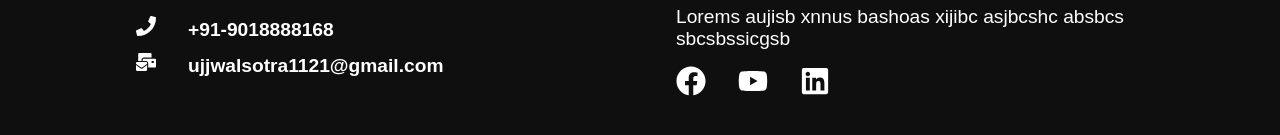
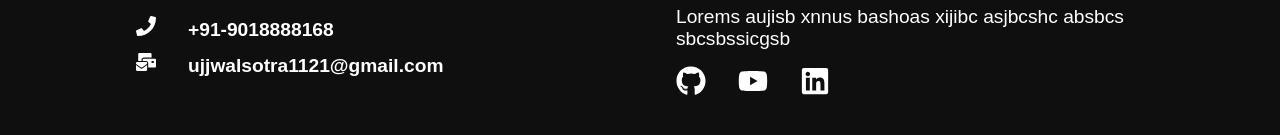
Before and after one commit to ujjwalsotra/Ujjwal_Portfolio, a React (Create React App) app: page /About in a window 1280 px wide. Shown: the part 619-754 px from the top of the page. Built offline with nearby package versions, Linux system fonts and the light colour scheme.

Commit message:
Added github logo

```diff
--- a/src/components/Footer.js
+++ b/src/components/Footer.js
@@ -1,6 +1,6 @@
 import React from 'react'
 import './stylesheet/Footer.css';
-import {FaHome, FaMailBulk, FaPhone,FaFacebook, FaYoutube, FaLinkedin} from 'react-icons/fa';
+import {FaHome, FaMailBulk, FaPhone, FaYoutube, FaLinkedin, FaGithub} from 'react-icons/fa';
 
 const Footer = () => {
   return (
@@ -30,7 +30,7 @@ const Footer = () => {
                 <h4>About the Company</h4>
                 <p>Lorems aujisb xnnus bashoas xijibc asjbcshc absbcs sbcsbssicgsb</p>
                 <div className='social'>
-                <FaFacebook size={30} style={{color:"#fff",marginRight:"2rem"}}/>
+                <FaGithub size={30} style={{color:"#fff",marginRight:"2rem"}}/>
                 <FaYoutube size={30} style={{color:"#fff",marginRight:"2rem"}}/>
                 <FaLinkedin size={30} style={{color:"#fff",marginRight:"2rem"}}/>
                 </div>
```
